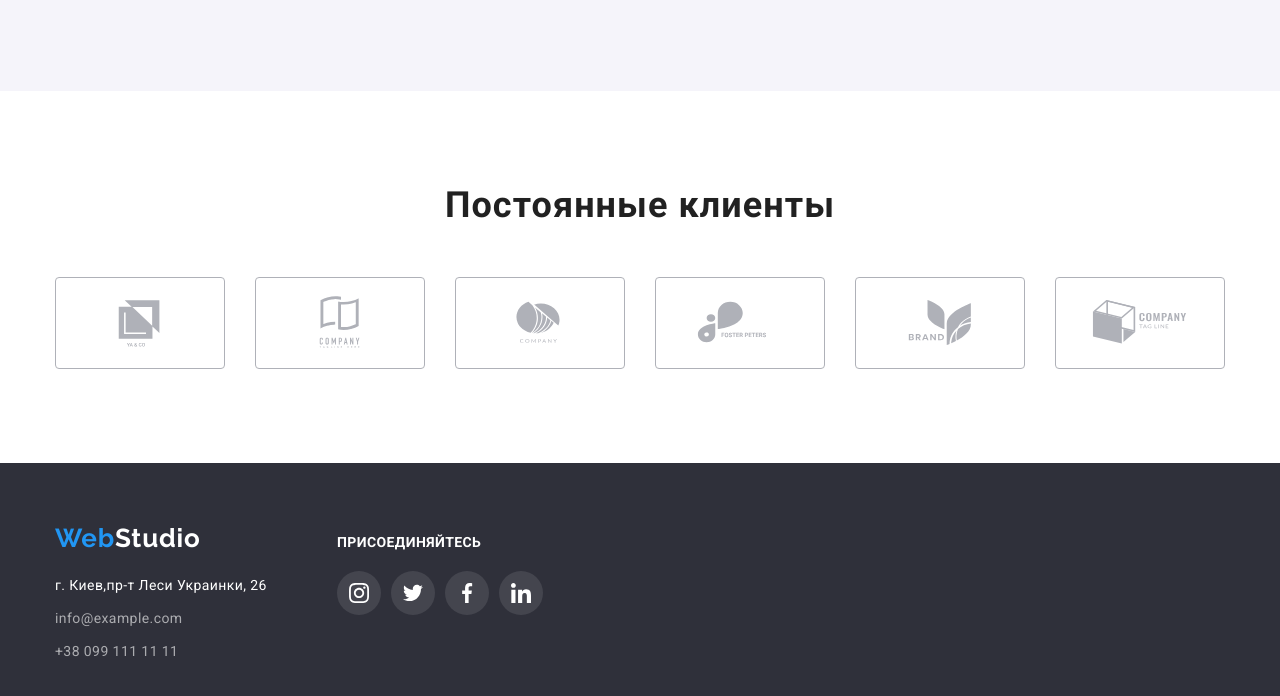
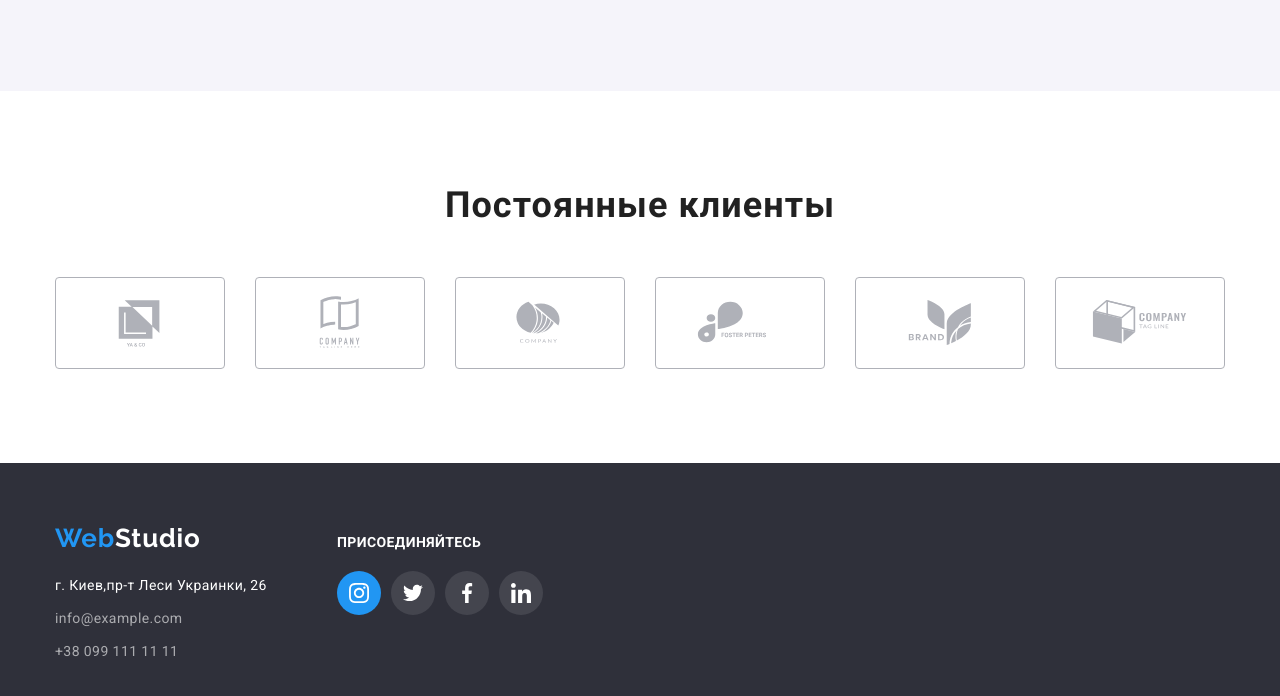
Before and after one commit to Atyoma/goit-markup-hw-05, a plain HTML site: page index.html in a window 1280 px wide. In both pictures the pointer is over the link 358 px from the left and 2812 px from the top of the page. Shown: the part 2219-2915 px from the top of the page. Drawn offline with nearby package versions, Linux system fonts and the light colour scheme.

Commit message:
Добавляет ховер и фокус на соцсети футера

```diff
--- a/css/styles.css
+++ b/css/styles.css
@@ -628,10 +628,12 @@ img {
   align-items: center;
   fill: #ffffff;
   background-color: rgba(255, 255, 255, 0.1);
+  transition: background-color 250ms cubic-bezier(0.4, 0, 0.2, 1);
 }
-/*.footer-logo-link.twitter {
+.footer-logo-link:hover,
+.footer-logo-link:focus {
   background-color: var(--main-akcent-color);
-}*/
+}
 
 /*----------------------Портфолио--------------------*/
 .btn {
```
